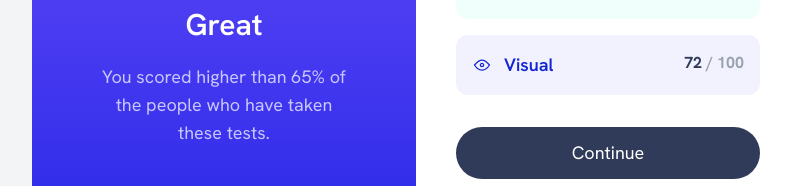
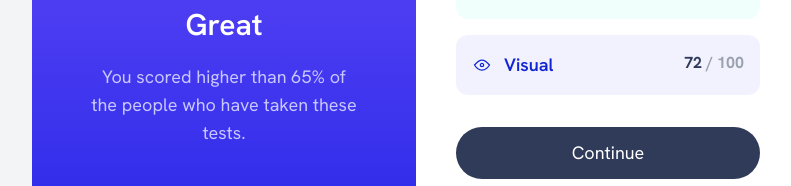
Before and after one commit to rainndev/Front-end-mentor-react, a React (Vite) app: page /#/results-summary in a window 1280 px wide. Shown: the part 439-625 px from the top of the page, without its empty margins (224-1015 px from the left). Built offline with nearby package versions, Linux system fonts and the light colour scheme.

Commit message:
fix(results-summary): adjust margin in Results Summary component text

```diff
--- a/src/component/ResultsSummary.tsx
+++ b/src/component/ResultsSummary.tsx
@@ -20,7 +20,7 @@ const ResultsSummary = () => {
           </div>
           {/* info */}
           <h3 className="text-3xl font-semibold z-10">Great</h3>
-          <p className="text-center z-10 text-lg mx-5 text-[hsl(241,100%,89%)]">
+          <p className="text-center z-10 text-lg mx-4 text-[hsl(241,100%,89%)]">
             You scored higher than 65% of the people who have taken these tests.
           </p>
 
```
